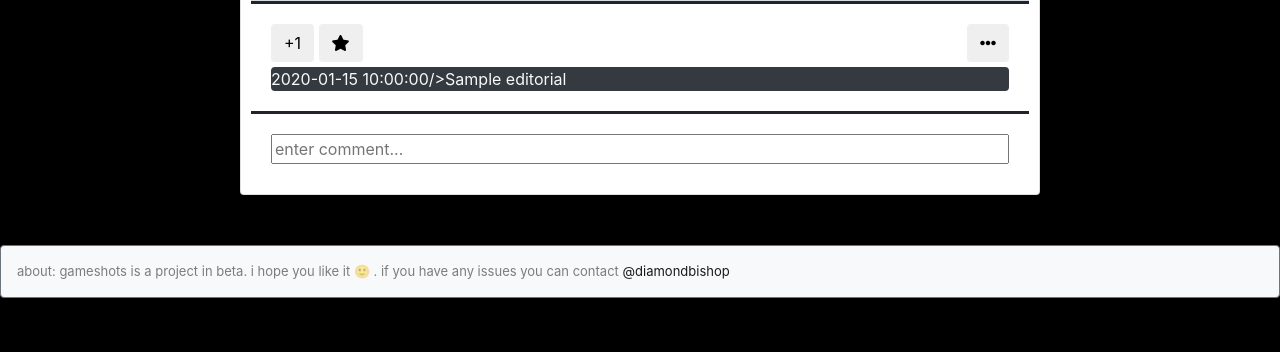
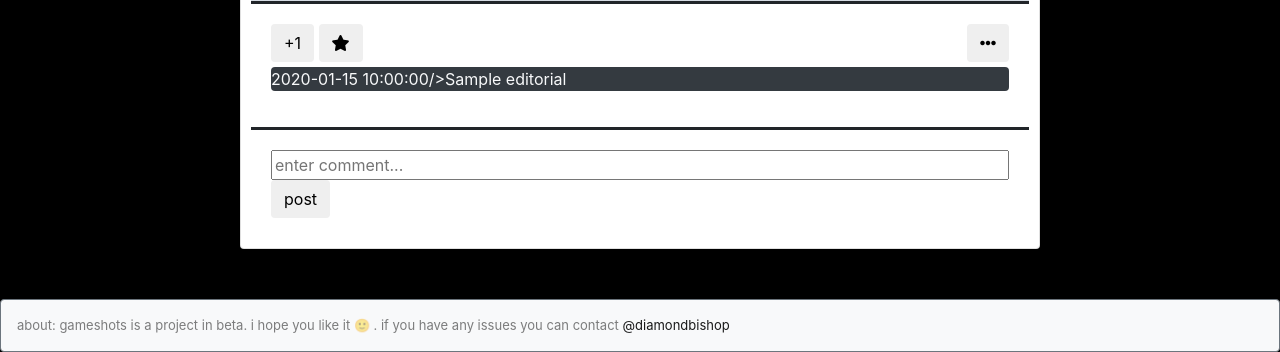
Before and after one commit to dbish/gameshots, a Flask app: template templates/feed.html in a window 1280 px wide. Shown: the part 713-1065 px from the top of the page. Before the commit the page ends 1011 px from the top, so only its background shows below. Run offline with Flask 2, Linux system fonts and the light colour scheme; the template is opened without the code that fills it: most values are stand-ins (such as "Sample title", 1, 10 or a date in 2020); grey boxes marked "Sample" are stand-in pictures; some libraries are stand-ins or nearby versions.

Commit message:
comment posting working, can't read old comments in the feed yet

```diff
--- a/application.py
+++ b/application.py
@@ -99,6 +99,14 @@ def requires_auth(f):
         return f(*args, **kwargs)
 
     return decorated
+
+def createComment(user, text, postID):
+    query = f"INSERT INTO COMMENTS (user, postID, text) VALUES ('{user}', '{postID}', '{text}')"
+
+    with rds_con:
+        cur = rds_con.cursor()
+        cur.execute(query)
+
 
 def createPost(user, picture, game, info):
 
@@ -212,6 +220,16 @@ def logout():
     session.clear()
     params = {'returnTo': url_for('home', _external=True), 'client_id': AUTH0_CLIENT_ID}
     return redirect(auth0.api_base_url + '/v2/logout?' + urlencode(params))
+
+@requires_auth
+@app.route('/postComment', methods=['POST'])
+def postComment():
+    username = session[constants.PROFILE_KEY]['name']
+    text = request.form['text']
+    postID = request.form['postID']
+    createComment(username, text, postID);
+
+    return jsonify('success')
 
 @requires_auth
 @app.route('/follow', methods=['POST'])
--- /dev/null
+++ b/static/feed.js
@@ -0,0 +1,20 @@
+function postComment(postID, user){
+	console.log('test');
+	var text = $('#'+postID).find('.commentbox').val();
+	console.log(text)
+	$.post('/postComment',{
+		'text':text,
+		'postID':postID
+	}).done(function(response){
+		console.log(text);
+		addComment(postID, text, user);
+	}).fail(function(){
+		console.log('could not post comment');
+	});
+	console.log('done posting');
+}
+
+function addComment(postID, text, user){
+	var commentsList = $('#'+postID).find('.commentsList');
+	commentsList.append('<li><a href="/gamer/'+user+'">'+user+'</a>: '+text+'</li>');
+}
--- a/templates/feed.html
+++ b/templates/feed.html
@@ -1,9 +1,10 @@
 {% extends "base.html" %}
 {% block content %}
 <link rel="stylesheet" href="{{url_for('static', filename='feed.css')}}">
+<script src="{{url_for('static', filename='feed.js')}}"></script>
 <div class="container">
 	{% for post in posts %}
-		<div class="card">
+	<div class="card" id={{post.id}}>
 			<div class="card-header">
 				<a href="{{url_for('viewProfile',username=post.username)}}">{{post.username}}</a><i class="fa fa-gamepad"></i> <i>{{post.game}}</i>
 				<div class="coins">{{post.coins}} <i class="fa fa-coins"></i></div>
@@ -14,9 +15,12 @@
 				<button class="btn"><i class="fa fa-star"></i></button>
 				<button class="btn more"><i class="fa fa-ellipsis-h"></i></button>
 				<p class="card-text text-light bg-dark rounded">{{post.time}}/>{{post.editorial}}</p>
+				<ul class="commentsList">
+				</ul>
 			</div>
 			<div class="card-body">
 				<input class="commentbox" class="form-control" placeholder="enter comment...">
+				<button class="btn" onclick="postComment('{{post.id}}', '{{screen_name}}')">post</button>
 			</div>
 		</div>
 	{% endfor %}
```
